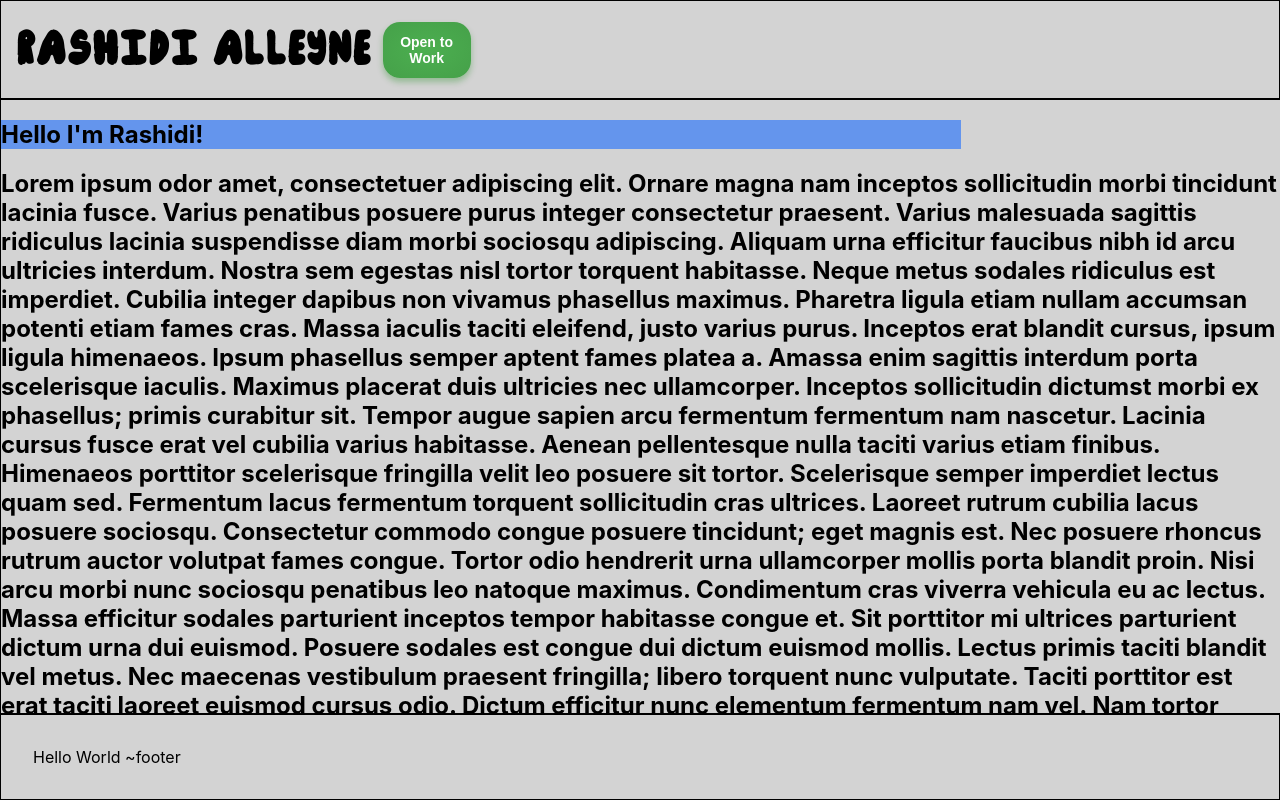
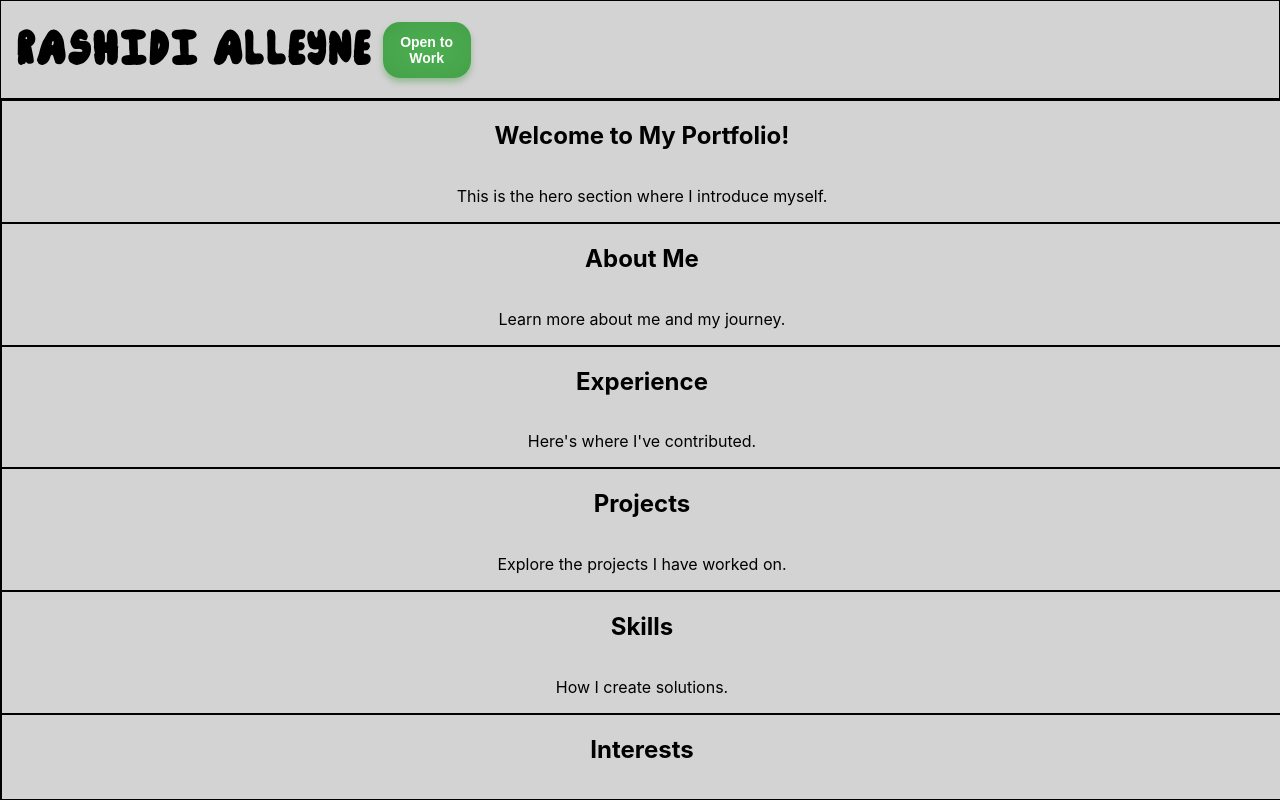
Before and after one commit to ralleyne531/Portfolio, a React (Create React App) app in the folder UI/portfolio/: page / in a window 1280 px wide. Built offline with nearby package versions, Linux system fonts and the light colour scheme.

Commit message:
Creating basic section component

```diff
--- a/UI/portfolio/src/App.css
+++ b/UI/portfolio/src/App.css
@@ -2,7 +2,7 @@
   text-align: left;
   display: grid;
   grid-template-columns: 1fr;
-  grid-template-rows: auto 1fr auto;
+  grid-template-rows: auto 1fr;
   grid-template-areas:"hero hero"
   "main sidebar"
   "footer footer";
@@ -46,10 +46,6 @@ main::-webkit-scrollbar {
   display: none;  /* Safari and Chrome */
 }
 
-.portfolio-section{
-  background-color: cornflowerblue;
-  max-width: 75vw;
-}
 footer{
   background-color:lightgray;
   grid-area: footer;
--- a/UI/portfolio/src/App.js
+++ b/UI/portfolio/src/App.js
@@ -17,18 +17,15 @@ function App() {
           <Sidebar/>
         </aside>
         <main>
-          <PorfolioSection/>
-          <h2>Lorem ipsum odor amet, consectetuer adipiscing elit. Ornare magna nam inceptos sollicitudin morbi tincidunt lacinia fusce. Varius penatibus posuere purus integer consectetur praesent. Varius malesuada sagittis ridiculus lacinia suspendisse diam morbi sociosqu adipiscing. Aliquam urna efficitur faucibus nibh id arcu ultricies interdum. Nostra sem egestas nisl tortor torquent habitasse.
+          <PorfolioSection className={"hero"}/>
+          <PorfolioSection className={"about"}/>
+          <PorfolioSection className={"experience"}/>
+          <PorfolioSection className={"projects"}/>
+          <PorfolioSection className={"skills"}/>
+          <PorfolioSection className={"interests"}/>
+          <footer>Hello World ~footer</footer>
+        </main>
 
-            Neque metus sodales ridiculus est imperdiet. Cubilia integer dapibus non vivamus phasellus maximus. Pharetra ligula etiam nullam accumsan potenti etiam fames cras. Massa iaculis taciti eleifend, justo varius purus. Inceptos erat blandit cursus, ipsum ligula himenaeos. Ipsum phasellus semper aptent fames platea a. Amassa enim sagittis interdum porta scelerisque iaculis. Maximus placerat duis ultricies nec ullamcorper.
-
-            Inceptos sollicitudin dictumst morbi ex phasellus; primis curabitur sit. Tempor augue sapien arcu fermentum fermentum nam nascetur. Lacinia cursus fusce erat vel cubilia varius habitasse. Aenean pellentesque nulla taciti varius etiam finibus. Himenaeos porttitor scelerisque fringilla velit leo posuere sit tortor. Scelerisque semper imperdiet lectus quam sed.
-
-            Fermentum lacus fermentum torquent sollicitudin cras ultrices. Laoreet rutrum cubilia lacus posuere sociosqu. Consectetur commodo congue posuere tincidunt; eget magnis est. Nec posuere rhoncus rutrum auctor volutpat fames congue. Tortor odio hendrerit urna ullamcorper mollis porta blandit proin. Nisi arcu morbi nunc sociosqu penatibus leo natoque maximus. Condimentum cras viverra vehicula eu ac lectus. Massa efficitur sodales parturient inceptos tempor habitasse congue et. Sit porttitor mi ultrices parturient dictum urna dui euismod.
-
-            Posuere sodales est congue dui dictum euismod mollis. Lectus primis taciti blandit vel metus. Nec maecenas vestibulum praesent fringilla; libero torquent nunc vulputate. Taciti porttitor est erat taciti laoreet euismod cursus odio. Dictum efficitur nunc elementum fermentum nam vel. Nam tortor rhoncus vulputate tempus cubilia cras mauris donec pretium. Finibus torquent nec sociosqu ipsum, gravida leo. Lobortis litora ante aliquet sapien odio cursus eleifend. At aptent cubilia finibus proin arcu auctor fringilla sed. Laoreet ultrices quisque turpis non natoque nisl fusce suscipit.</h2>
-        </main>
-        <footer>Hello World ~footer</footer>
       </div>
     </>
   );
--- /dev/null
+++ b/UI/portfolio/src/Components/Hero.js
@@ -0,0 +1,13 @@
+import React from 'react'
+
+function Hero(){
+
+    return (
+        <>
+            <h2>Welcome to My Portfolio!</h2>
+            <p>This is the hero section where I introduce myself.</p>
+        </>
+    );
+}
+
+export default Hero;
--- a/UI/portfolio/src/Components/PorfolioSection.js
+++ b/UI/portfolio/src/Components/PorfolioSection.js
@@ -1,11 +1,69 @@
 import React from 'react';
+import styled from 'styled-components';
+import Hero from './Hero.js'
 
-function PortfolioSection() {
-    return (
-        <div className="portfolio-section">
-            <h2>Hello I'm Rashidi!</h2>
-        </div>
-    );
+// Define styles for the section
+const StyledSection = styled.div`
+  width: 100%;
+  min-height: fit-content;
+  border: 1px solid black;
+  display: flex;
+  align-items: center;
+  justify-content: center;
+  flex-direction: column;`;
+
+function PortfolioSection({ className }) {
+    // Render different content based on the className
+    const renderContent = () => {
+        switch (className) {
+            case 'hero':
+                return (<Hero></Hero>);
+            case 'about':
+                return (
+                    <>
+                        <h2>About Me</h2>
+                        <p>Learn more about me and my journey.</p>
+                    </>
+                );
+            case 'experience':
+                return (
+                    <>
+                        <h2>Experience</h2>
+                        <p>Here's where I've contributed.</p>
+                    </>
+                );
+            case 'projects':
+                return (
+                    <>
+                        <h2>Projects</h2>
+                        <p>Explore the projects I have worked on.</p>
+                    </>
+                );
+            case 'skills':
+                return (
+                    <>
+                        <h2>Skills</h2>
+                        <p>How I create solutions.</p>
+                    </>
+                );
+            case 'interests':
+                return (
+                    <>
+                        <h2>Interests</h2>
+                        <p>What I do away from engineering.</p>
+                    </>
+                );
+            default:
+                return (
+                    <>
+                        <h2>Default Section</h2>
+                        <p>This is the default section content.</p>
+                    </>
+                );
+        }
+    };
+
+    return <StyledSection>{renderContent()}</StyledSection>;
 }
 
 export default PortfolioSection;
```
